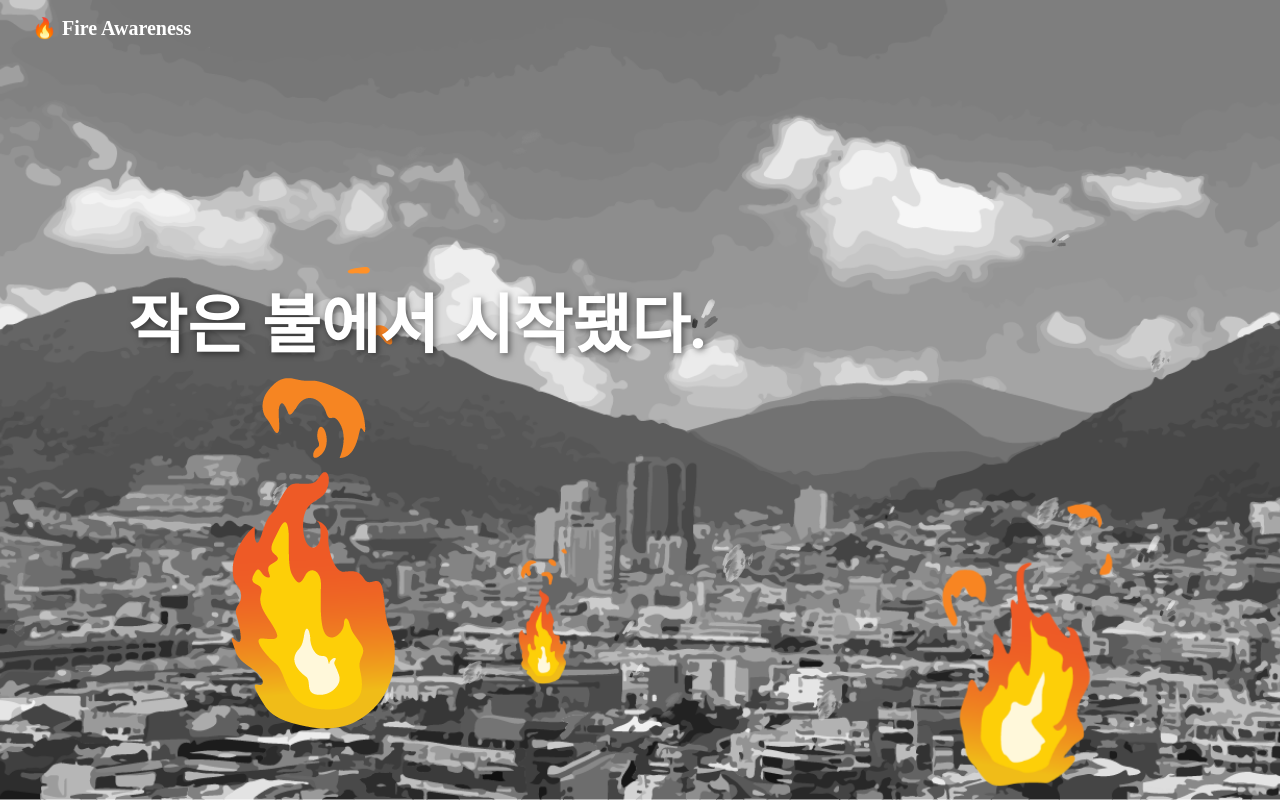
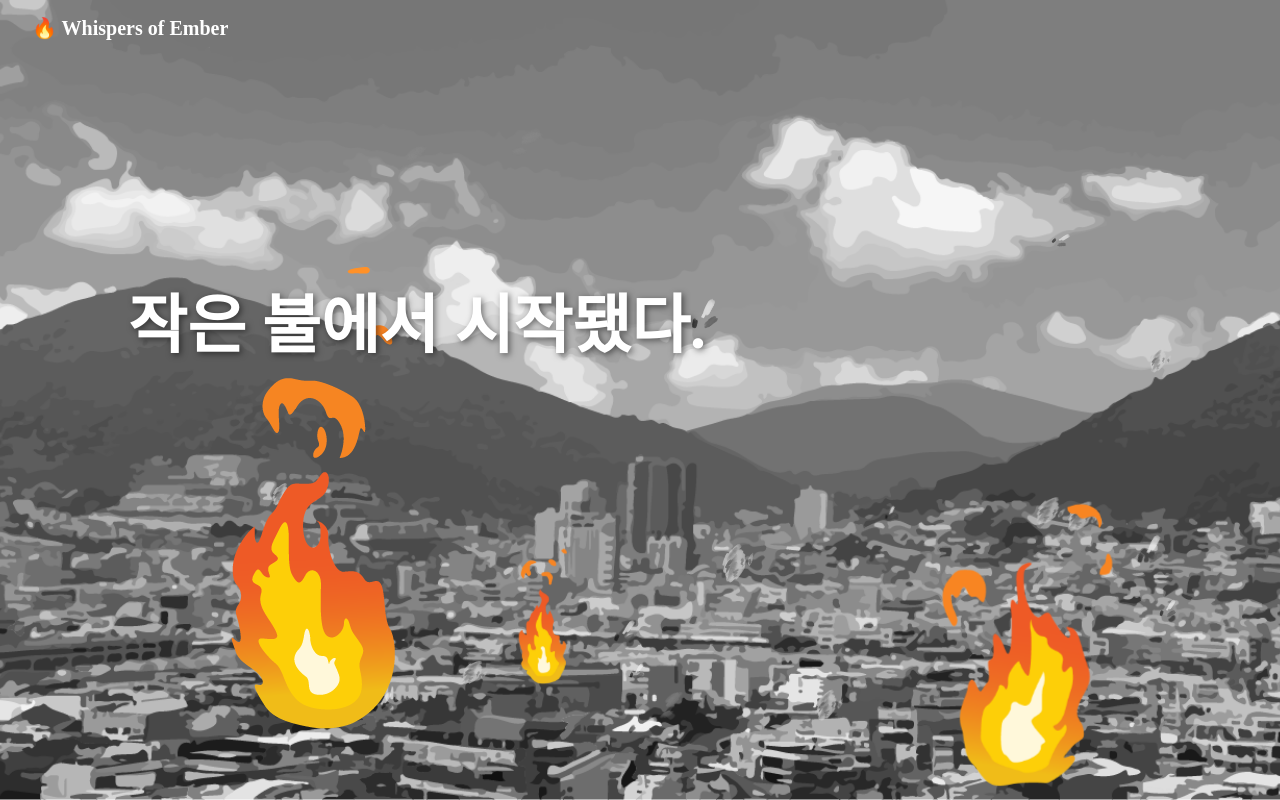
Before and after one commit to Leeyoungmin1/DT-10image, a React (Vite) app: page / in a window 1280 px wide. Built offline with nearby package versions, Linux system fonts and the light colour scheme; the HTML template or start-up script is replaced by a standard one.

Commit message:
제목 변경

```diff
--- a/src/components/Navbar.jsx
+++ b/src/components/Navbar.jsx
@@ -3,7 +3,7 @@ import './Navbar.css';
 export default function Navbar() {
   return (
     <nav className="navbar">
-      <div className="title">🔥 Fire Awareness</div>
+      <div className="title">🔥 Whispers of Ember</div>
     </nav>
   );
 }
```
